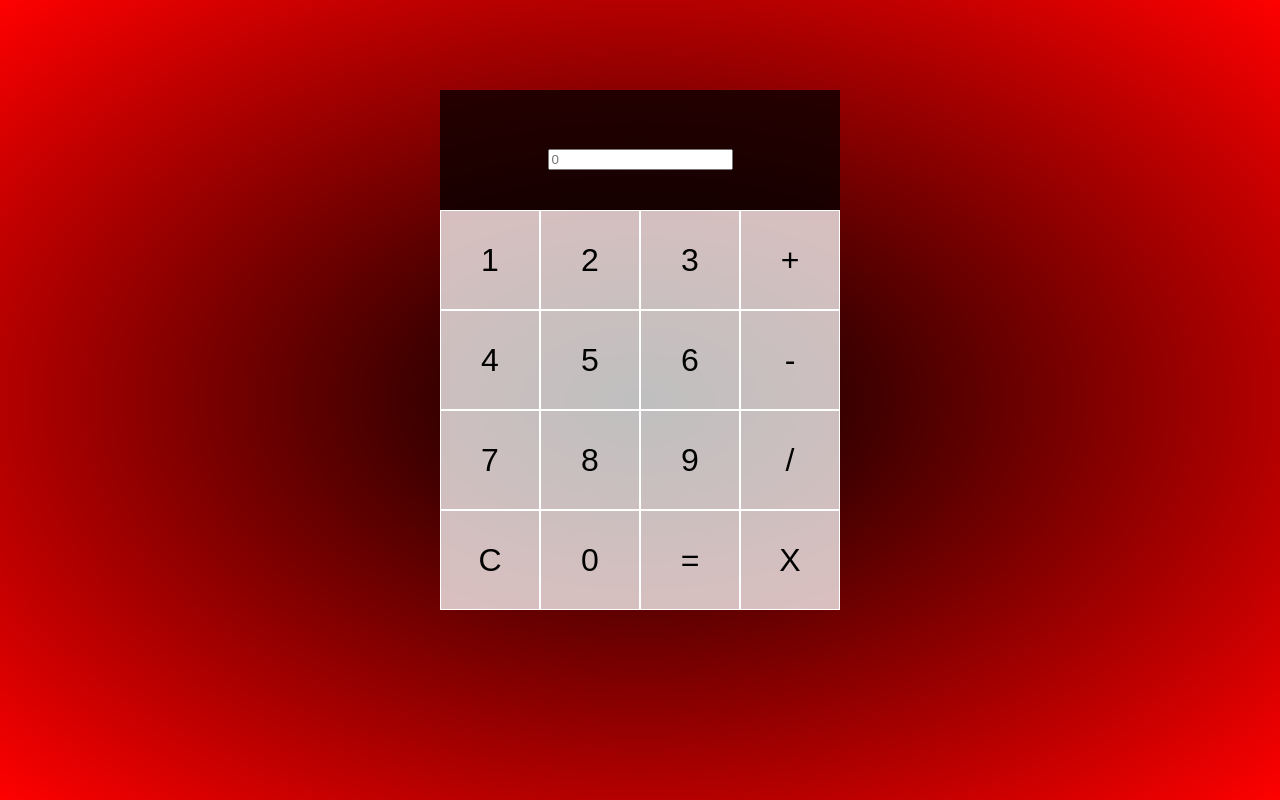
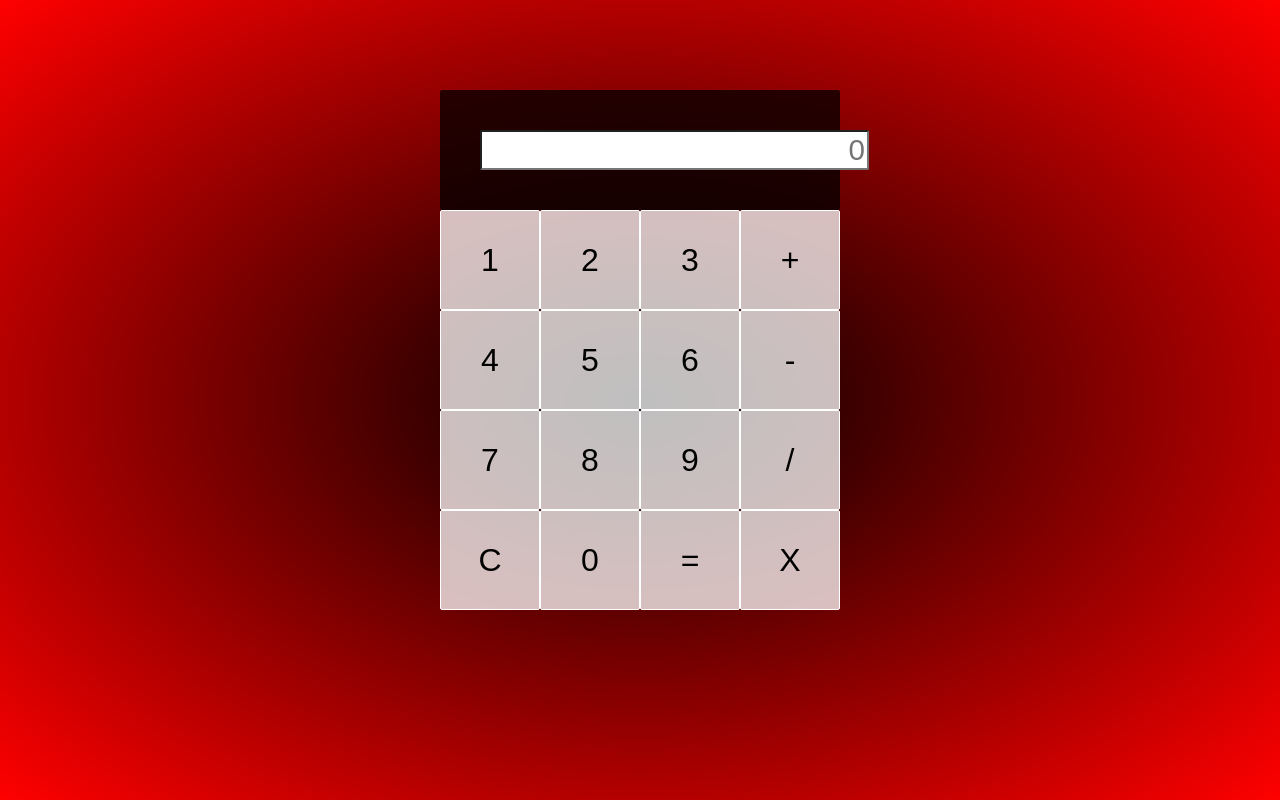
Before and after one commit to duquedk1/calculadora1, a plain HTML site: page index.html in a window 1280 px wide. Drawn offline with Linux system fonts and the light colour scheme.

Commit message:
finalizacion del maquetado

```diff
--- a/index.html
+++ b/index.html
@@ -10,7 +10,7 @@
 <body>
     <div class="cuadriculaCalculadora">
         <div class="output">
-            <input clase="display" type="text" id="resultado" placeholder="0" >
+            <input class="display" type="text" id="resultado" placeholder="0" >
         </div>
         <button>1</button>
         <button>2</button>
--- a/style.css
+++ b/style.css
@@ -12,6 +12,7 @@ body{
     grid-template-columns: repeat(4, 100px);
     grid-template-rows: minmax(120px, auto) repeat(5, 100px);
 
+
 }
 
 .cuadriculaCalculadora button{
@@ -19,6 +20,7 @@ body{
     font-size: 2rem;
     border:1px solid white;
     background-color: rgba(255, 255, 255, 0.75);
+    border-radius: 2px;
 }
 
 .output{
@@ -30,10 +32,16 @@ body{
     padding: 10%;
     word-wrap: break-word;
     word-break: break-all;
+    border-radius: 2px;
 }
 
 .output .display{
     color: black;
     font-size: 1.85rem;
     text-align: right;
+    border-radius: 2px;
 }
+
+.cuadriculaCalculadora button:hover{
+    background-color: rgba(255, 255, 255, 0.9);
+}
```
